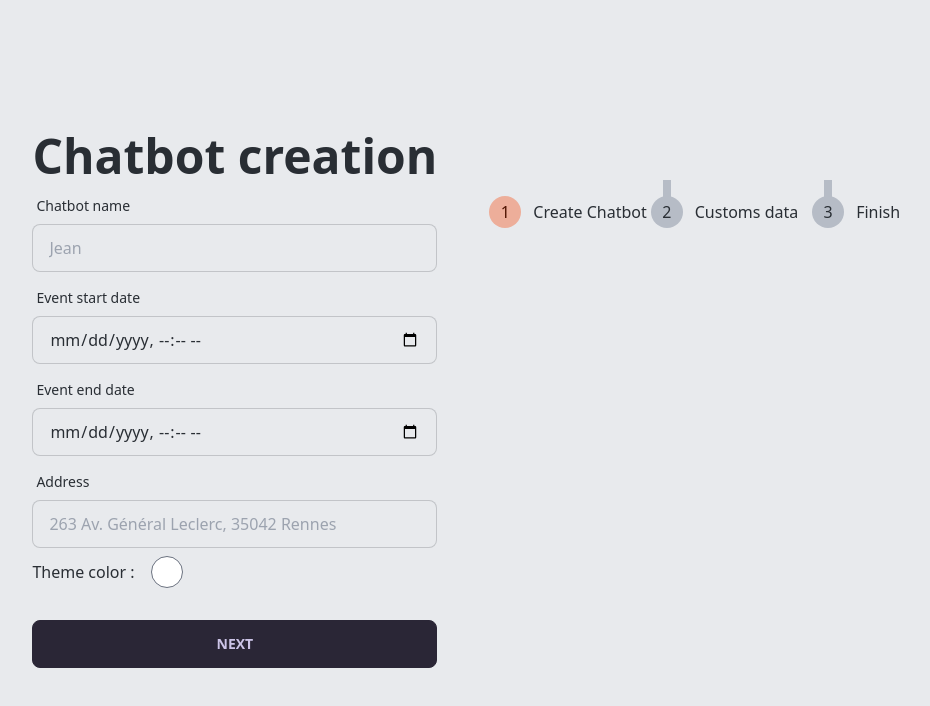
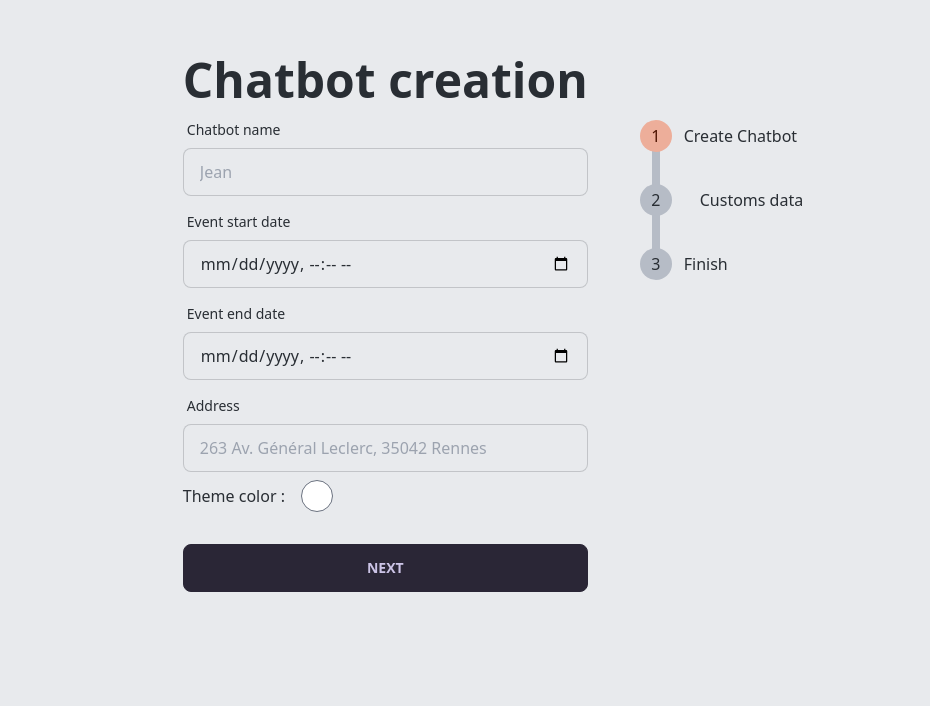
Before and after one commit to Ibentau/front-admin, a SvelteKit app: page /creationChatbot in a window 1280 px wide. Shown: the top 706 px of the page, without its empty margins (115-1045 px from the left). Built offline with nearby package versions, Linux system fonts and the light colour scheme.

Commit message:
loadchatbot fixed

```diff
--- a/package.json
+++ b/package.json
@@ -32,6 +32,7 @@
 	"type": "module",
 	"dependencies": {
 		"@sveltejs/svelte-virtual-list": "^3.0.1",
+		"assert": "^2.0.0",
 		"daisyui": "^2.50.0",
 		"ical": "^0.8.0",
 		"ical.js": "^1.5.0",
--- a/src/lib/Step.svelte
+++ b/src/lib/Step.svelte
@@ -1,10 +1,13 @@
 <script>
   export let currentstep = 1;
   export let stepOrientation = "vertical";
+  export let display = "block";
 </script>
 
-<ul class="steps steps-{stepOrientation}">
-  <li class="step {currentstep >= 1 ? 'step-primary' : ''}">Create Chatbot</li>
-  <li class="step {currentstep >= 2 ? 'step-primary' : ''}">Customs data</li>
+<ul class="steps steps-{stepOrientation} {display}">
+  <li class="step  {currentstep >= 1 ? 'step-primary' : ''}">Create Chatbot</li>
+  <li class="step  {currentstep >= 2 ? 'step-primary' : ''}">
+    <p class="mx-4">Customs data</p>
+  </li>
   <li class="step {currentstep >= 3 ? 'step-primary' : ''}">Finish</li>
 </ul>
--- a/src/routes/creationChatbot/+page.svelte
+++ b/src/routes/creationChatbot/+page.svelte
@@ -53,7 +53,7 @@
   });
 </script>
 
-<div class="flex flex-wrap h-screen justify-center content-center ">
+<div class="flex flex-wrap justify-center content-center mt-14">
   <div class="flex flex-col ">
     <div class="text-5xl font-bold">Chatbot creation</div>
 
--- a/src/routes/creationChatbot/infos/+page.svelte
+++ b/src/routes/creationChatbot/infos/+page.svelte
@@ -36,17 +36,20 @@
 
   // delete a line
   function deleteLine(row: Speak) {
+    if (speakers.length > 1) {
       const index = speakers.findIndex((speaker) => speaker === row);
       if (index > -1) {
         speakers.splice(index, 1);
       }
       // To update HTML display
       speakers = speakers;
+    } else if (speakers.length == 1) {
+    }
   }
 
   function loadJSON() {
     let data = JSON.parse(sessionStorage.getItem("chatbotData") as string);
-    speakers = data.talks[0];
+    speakers = data.talks;
   }
 
   function updateJSON() {
@@ -148,7 +151,7 @@
   }
 </script>
 
-<div class="flex flex-wrap h-screen justify-center content-center ">
+<div class="flex flex-wrap justify-center content-center mt-14">
   <div class="flex flex-col ">
     <div class="text-5xl font-bold flex relative">
       Chatbot creation
@@ -171,12 +174,6 @@
 
     <div class="overflow-y">
       <table class="table-compact overflow-scroll w-full mt-4">
-        <VirtualList
-          itemHeight={48}
-          height="300px"
-          bind:items={speakers}
-          let:item
-        >
         <thead>
           <tr>
             <th>Title</th>
@@ -193,6 +190,7 @@
           </tr>
         </thead>
         <tbody>
+          {#each speakers as item}
             <tr>
               <td>
                 <input
@@ -256,94 +254,9 @@
                 </button>
               </td>
             </tr>
-          </tbody>
-        </VirtualList>
-      </table>
-
-      <!-- <table class="table-auto overflow-scroll w-full mt-4">
-        <thead>
-          <tr>
-            <th>Title</th>
-            <th>Speaker</th>
-            <th>Start</th>
-            <th>End</th>
-            <th>Location</th>
-            <th>Article URL</th>
-            <th
-              ><button class="btn btn-square btn-xs" on:click={newLine}>
-                <i class="material-icons">&#xe145;</i></button
-              >
-            </th>
-          </tr>
-        </thead>
-        <tbody>
-          {#each speakers as row}
-            <tr>
-              <td>
-                <input
-                  placeholder="DevOps Show"
-                  class="input input-bordered w-full"
-                  bind:value={row.title}
-                /></td
-              >
-              <td>
-                <input
-                  placeholder="Benoît Combemale"
-                  class="input input-bordered w-full"
-                  bind:value={row.speakers}
-                /></td
-              >
-              <td>
-                <input
-                  type="datetime-local"
-                  class="input input-bordered w-full"
-                  bind:value={row.start}
-                  on:change={() => {
-                    const start = new Date(row.start);
-                    let end = new Date(row.end);
-
-                    if (row.end === "") {
-                      // Si end est vide, mettre à jour end avec start
-                      row.end = row.start;
-                    } else if (end < start) {
-                      // Si la valeur de row.end est antérieure à celle de row.start, mettez à jour row.end avec row.start
-                      row.end = row.start;
-                    }
-                  }}
-                />
-              </td>
-
-              <td
-                ><input
-                  type="datetime-local"
-                  class="input input-bordered w-full"
-                  bind:value={row.end}
-                /></td
-              >
-              <td
-                ><input
-                  class="input input-bordered w-full"
-                  bind:value={row.location}
-                /></td
-              >
-              <td
-                ><input
-                  class="input input-bordered w-full"
-                  bind:value={row.article_url}
-                /></td
-              >
-              <td>
-                <button
-                  class="btn btn-square btn-xs bg-transparent border-transparent"
-                  on:click={() => deleteLine(row)}
-                >
-                  <i class="material-icons text-error">&#xe872;</i>
-                </button>
-              </td>
-            </tr>
           {/each}
         </tbody>
-      </table> -->
+      </table>
     </div>
 
     <button
@@ -353,6 +266,6 @@
     >
   </div>
   <div class="mt-14">
-    <Step currentstep={2} stepOrientation={"horizontal"} />
+    <Step currentstep={2} stepOrientation={"horizontal"} display={"flex"} />
   </div>
 </div>
```
Also changed, not shown: 2 other files (tests, documents, lock files or other folders). Lines whose indentation alone changed are shown as unchanged.
